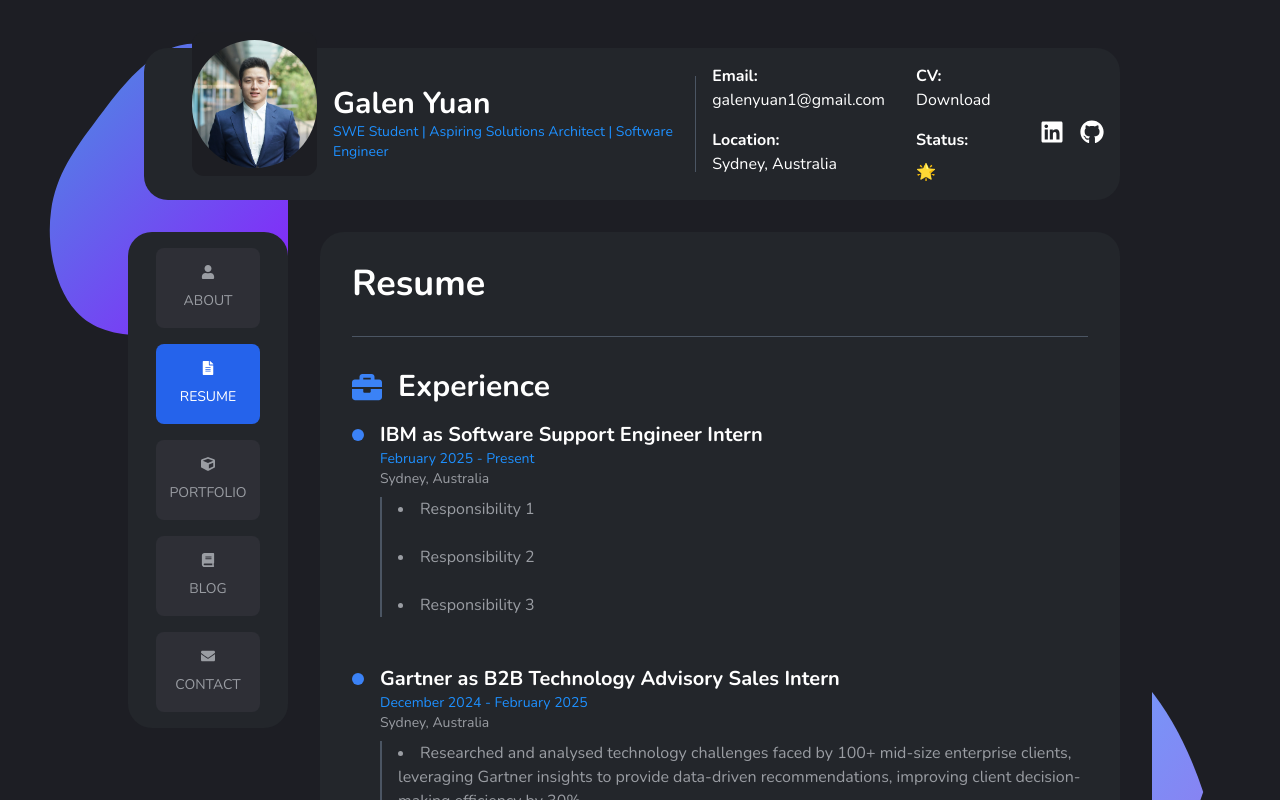
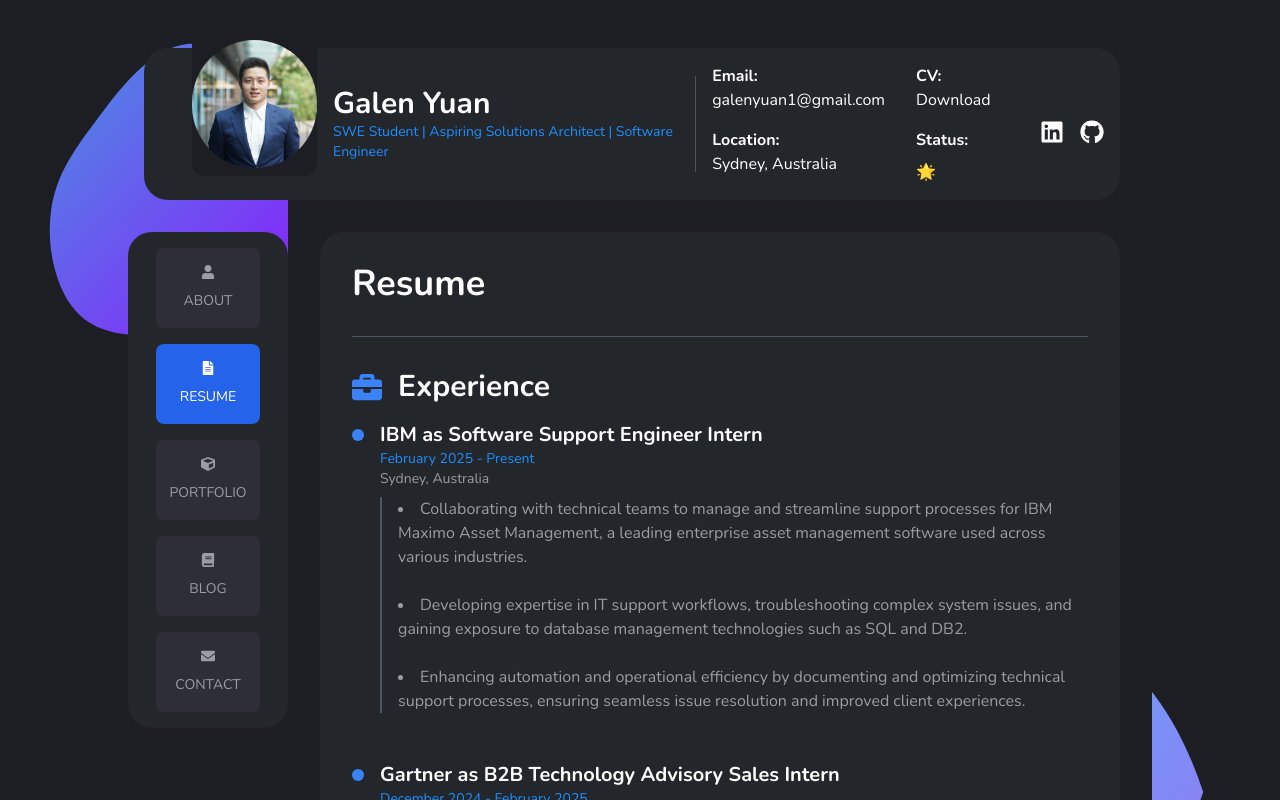
Before and after one commit to Gal-Y/personal-portfolio, a React (Create React App) app: page /resume in a window 1280 px wide. Shown: the top 800 px of the page. Built offline with nearby package versions, Linux system fonts and the light colour scheme.

Commit message:
added IBM experience

```diff
--- a/src/components/Resume.js
+++ b/src/components/Resume.js
@@ -25,9 +25,12 @@
             </div>
             <div className="border-l-2 border-gray-600 mt-2 pl-4">
               <ul className="list-disc list-inside text-[#9a9da3] text-left space-y-6">
-                <li>Responsibility 1</li>
-                <li>Responsibility 2</li>
-                <li>Responsibility 3</li>
+                <li>Collaborating with technical teams to manage and streamline support processes for IBM Maximo Asset Management, a leading
+                  enterprise asset management software used across various industries.</li>
+                <li>Developing expertise in IT support workflows, troubleshooting complex system issues,
+                  and gaining exposure to database management technologies such as SQL and DB2.</li>
+                <li>Enhancing automation and operational efficiency by documenting and optimizing technical support processes,
+                  ensuring seamless issue resolution and improved client experiences.</li>
               </ul>
             </div>
           </div>
```
